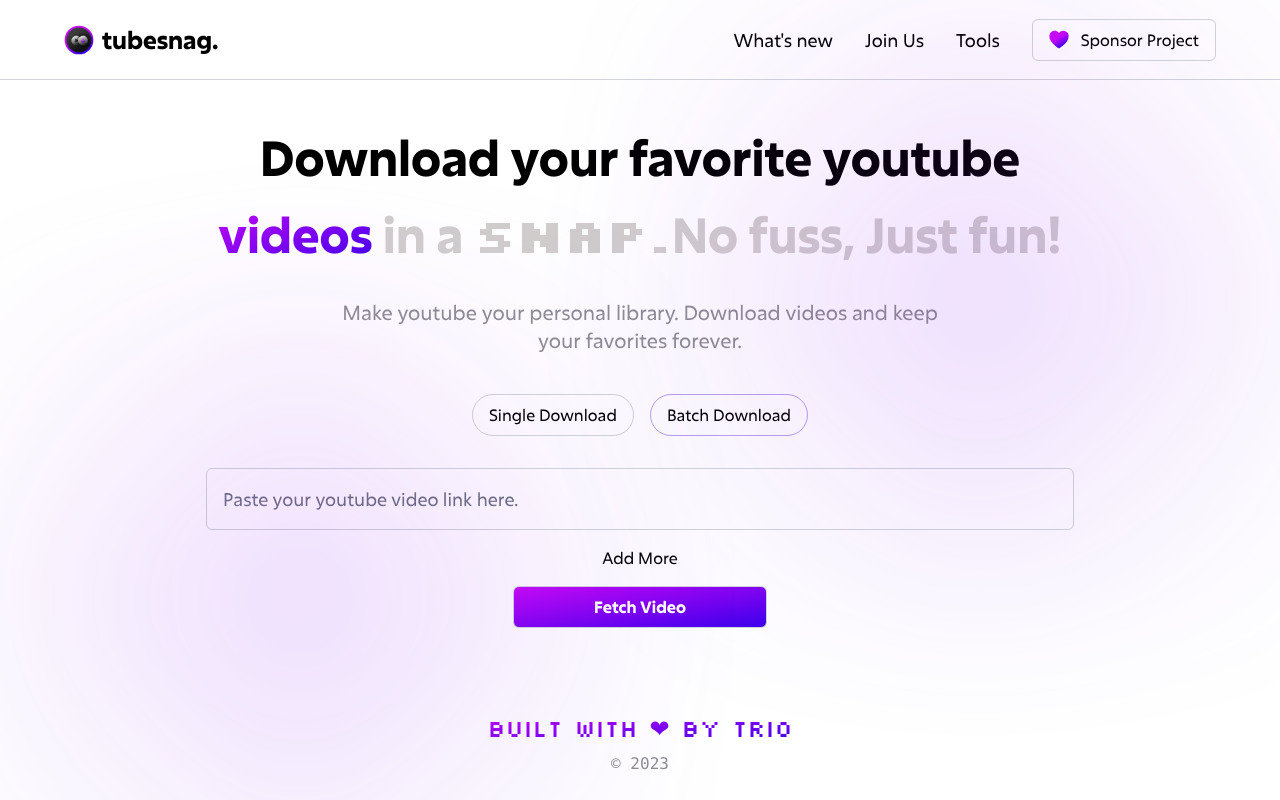
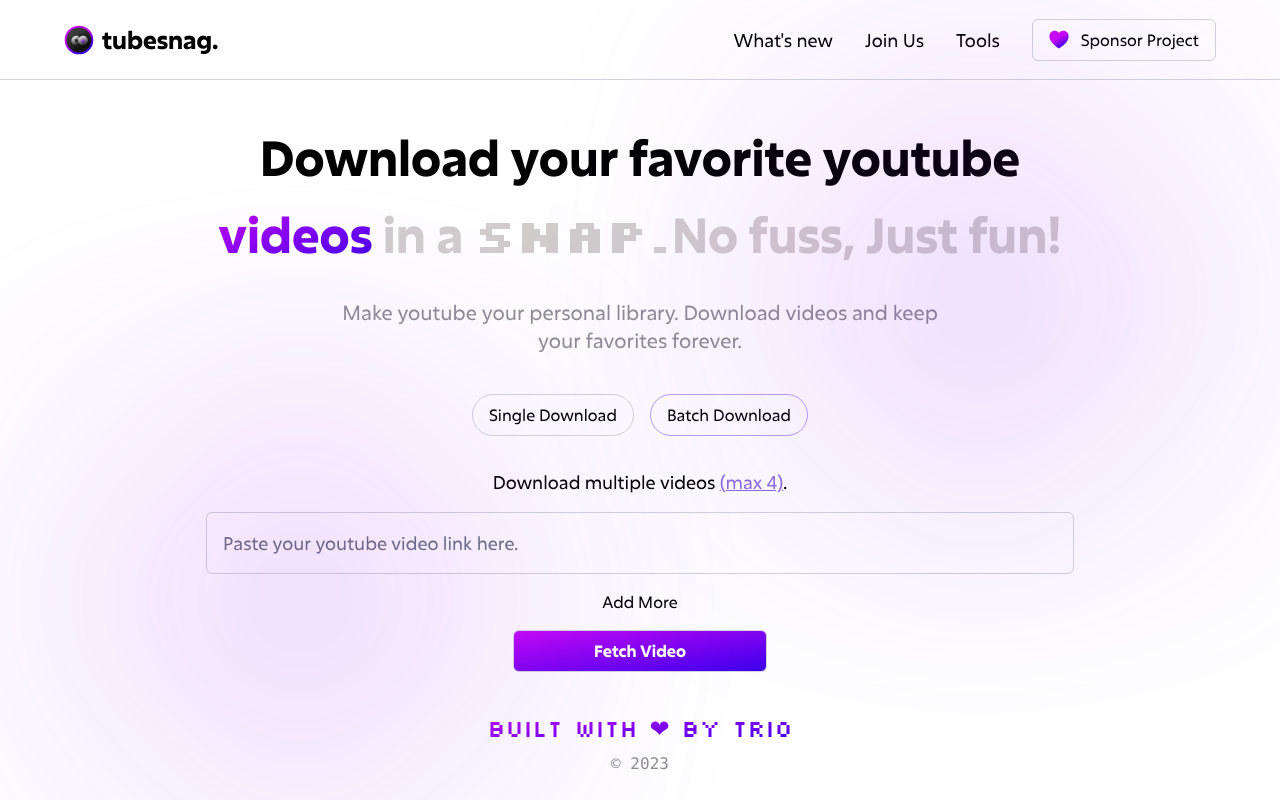
Before and after one commit to harryudechukwu/TubeSnag-FE, a Next.js app: page / in a window 1280 px wide. Both pictures are taken after a click on the button "Batch Download". Built offline with nearby package versions, Linux system fonts and the light colour scheme.

Commit message:
feat: add label for form

```diff
--- a/components/main/download.tsx
+++ b/components/main/download.tsx
@@ -80,6 +80,13 @@
       onSubmit={handleSubmit}
     >
       <div
+        className="mb-2 w-full px-4"
+      >
+        <h2 className="text-center text-lg font-medium">Download a single video.
+
+        </h2>
+      </div>
+      <div
         className="
                     w-full
                     px-4
@@ -150,6 +157,19 @@
 
   return (
     <form onSubmit={handleSubmit}>
+      <div
+        className="mb-4 w-full px-4"
+      >
+        <h2 className="text-center text-lg font-medium">Download multiple videos
+          {"  "}
+        <span
+        className="text-[#3500c794] underline"
+        >
+            (max 4)
+        </span>
+        .
+        </h2>
+      </div>
       <div className="flex flex-col items-center justify-center gap-4">
         {youtubeLinks.map((input, index) => (
           <div className="w-full px-4" key={index}>
```
